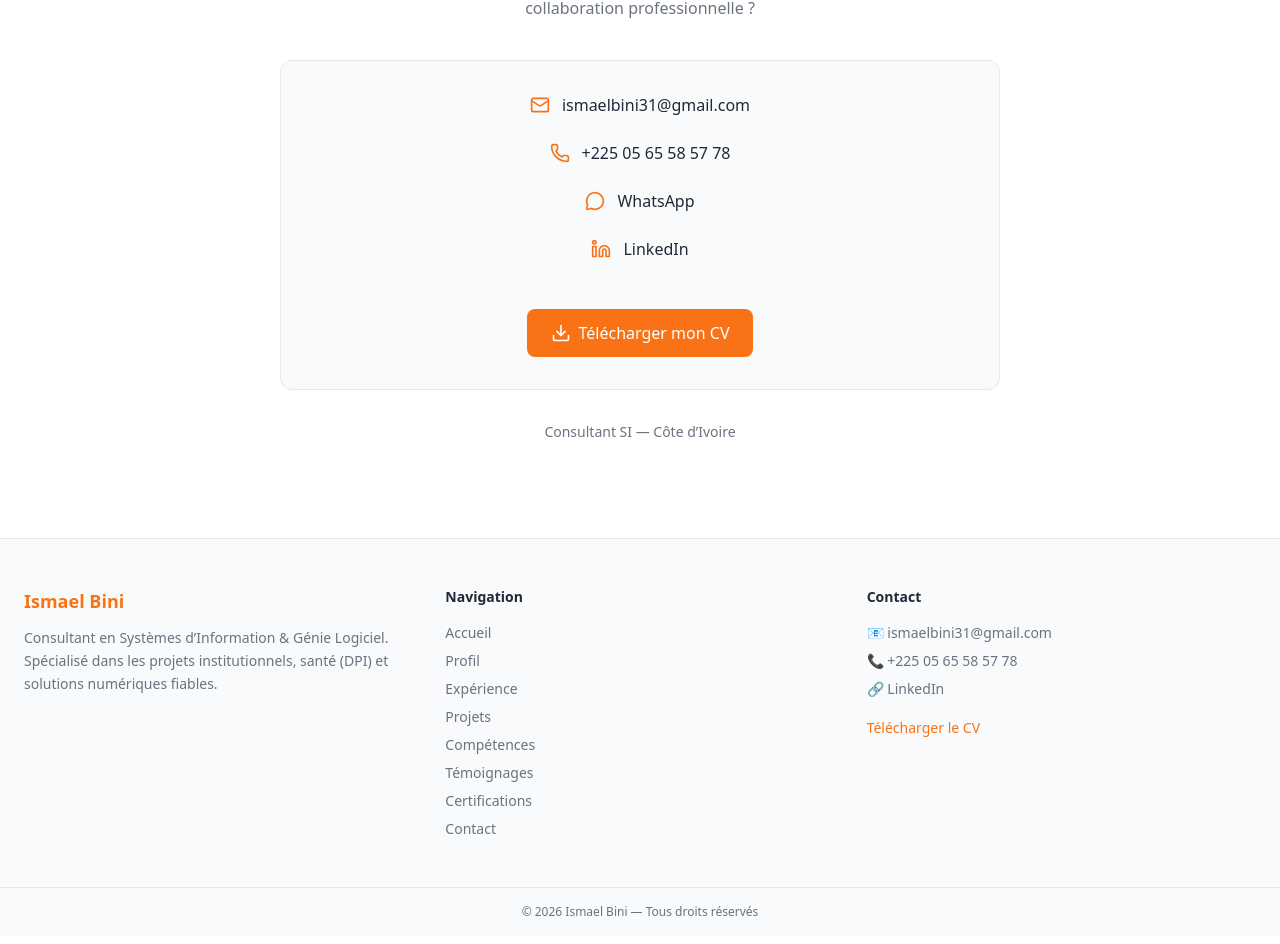
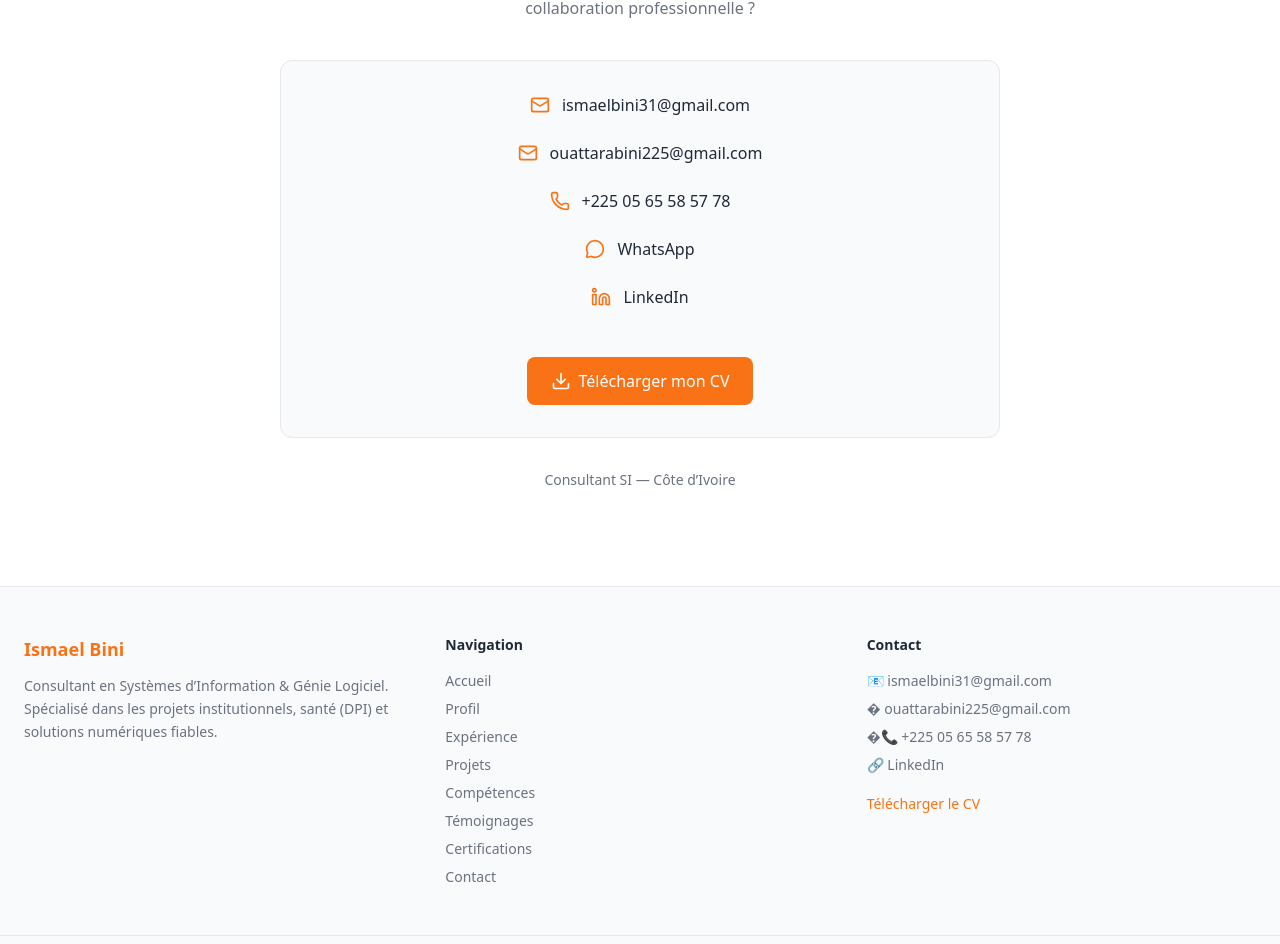
Before and after one commit to bouattara-dev/Portfolio-Bini, a Next.js app: page / in a window 1280 px wide. Shown: the part 6171-7115 px from the top of the page. Built offline with nearby package versions, Linux system fonts and the light colour scheme.

Commit message:
Mise à jour du portfolio

```diff
--- a/app/sections/Contact.tsx
+++ b/app/sections/Contact.tsx
@@ -37,6 +37,17 @@ export default function Contact() {
             </a>
           </div>
 
+          {/* Email 2 */}
+          <div className="flex items-center justify-center gap-3">
+            <Mail className="w-5 h-5 text-primary" />
+            <a
+              href="mailto:ouattarabini225@gmail.com"
+              className="font-medium text-textMain hover:text-primary"
+            >
+              ouattarabini225@gmail.com
+            </a>
+          </div>
+
           {/* Téléphone */}
           <div className="flex items-center justify-center gap-3">
             <Phone className="w-5 h-5 text-primary" />
@@ -64,7 +75,7 @@ export default function Contact() {
           <div className="flex items-center justify-center gap-3">
             <Linkedin className="w-5 h-5 text-primary" />
             <a
-              href="https://www.linkedin.com/in/ismael-bini"
+              href="https://www.linkedin.com/in/bini-kouakou-ismael-ouattara-205a02321/"
               target="_blank"
               className="font-medium text-textMain hover:text-primary"
             >
@@ -75,7 +86,7 @@ export default function Contact() {
           {/* Bouton CV */}
           <div className="pt-6">
             <a
-              href="/cv.pdf"
+              href="/cv .pdf"
               download
               className="inline-flex items-center gap-2 bg-primary text-white px-6 py-3 rounded-lg font-medium hover:opacity-90 transition"
             >
--- a/components/Footer.tsx
+++ b/components/Footer.tsx
@@ -43,11 +43,12 @@ export default function Footer() {
 
           <ul className="space-y-2 text-sm text-textMuted">
             <li>📧 ismaelbini31@gmail.com</li>
-            <li>📞 +225 05 65 58 57 78</li>
+            <li>� ouattarabini225@gmail.com</li>
+            <li>�📞 +225 05 65 58 57 78</li>
             <li>
               🔗{" "}
               <a
-                href="https://www.linkedin.com/in/ismael-bini"
+                href="https://www.linkedin.com/in/bini-kouakou-ismael-ouattara-205a02321/"
                 target="_blank"
                 className="hover:text-primary"
               >
@@ -58,7 +59,7 @@ export default function Footer() {
 
           <div className="mt-4">
             <a
-              href="/cv.pdf"
+              href="/cv .pdf"
               download
               className="inline-block text-sm font-medium text-primary hover:underline"
             >
--- a/components/Header.tsx
+++ b/components/Header.tsx
@@ -32,7 +32,7 @@ export default function Header() {
         {/* Boutons desktop */}
         <div className="hidden md:flex gap-3">
           <a
-            href="/cv.pdf"
+            href="/cv .pdf"
             download
             className="border border-primary text-primary px-4 py-2 rounded-lg text-sm font-medium hover:bg-primary hover:text-white transition"
           >
@@ -105,7 +105,7 @@ export default function Header() {
             {/* Boutons mobile */}
             <div className="pt-4 space-y-3">
               <a
-                href="/cv.pdf"
+                href="/cv .pdf"
                 download
                 className="flex items-center justify-center gap-2 w-full border border-primary text-primary py-3 rounded-lg"
               >
```
Also changed, not shown: 2 other files (tests, documents, lock files or other folders).
